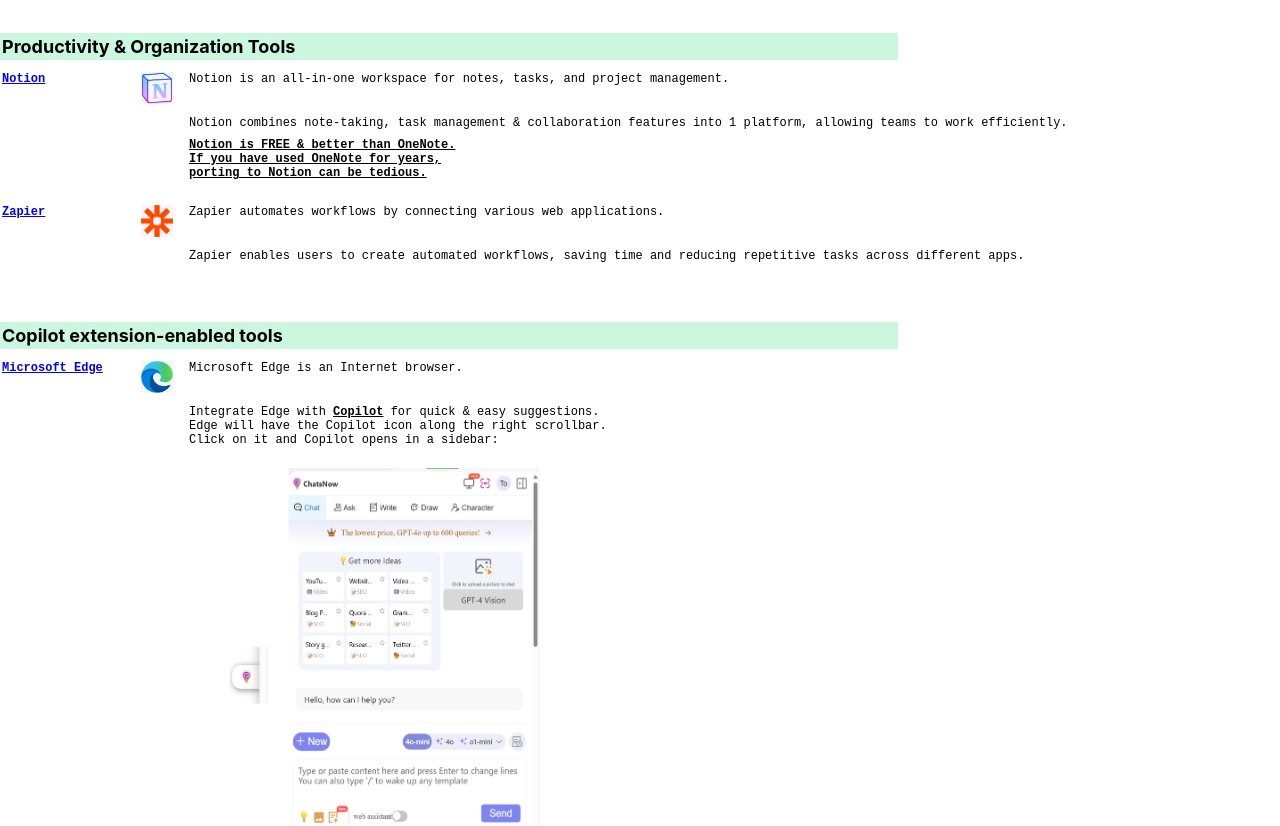
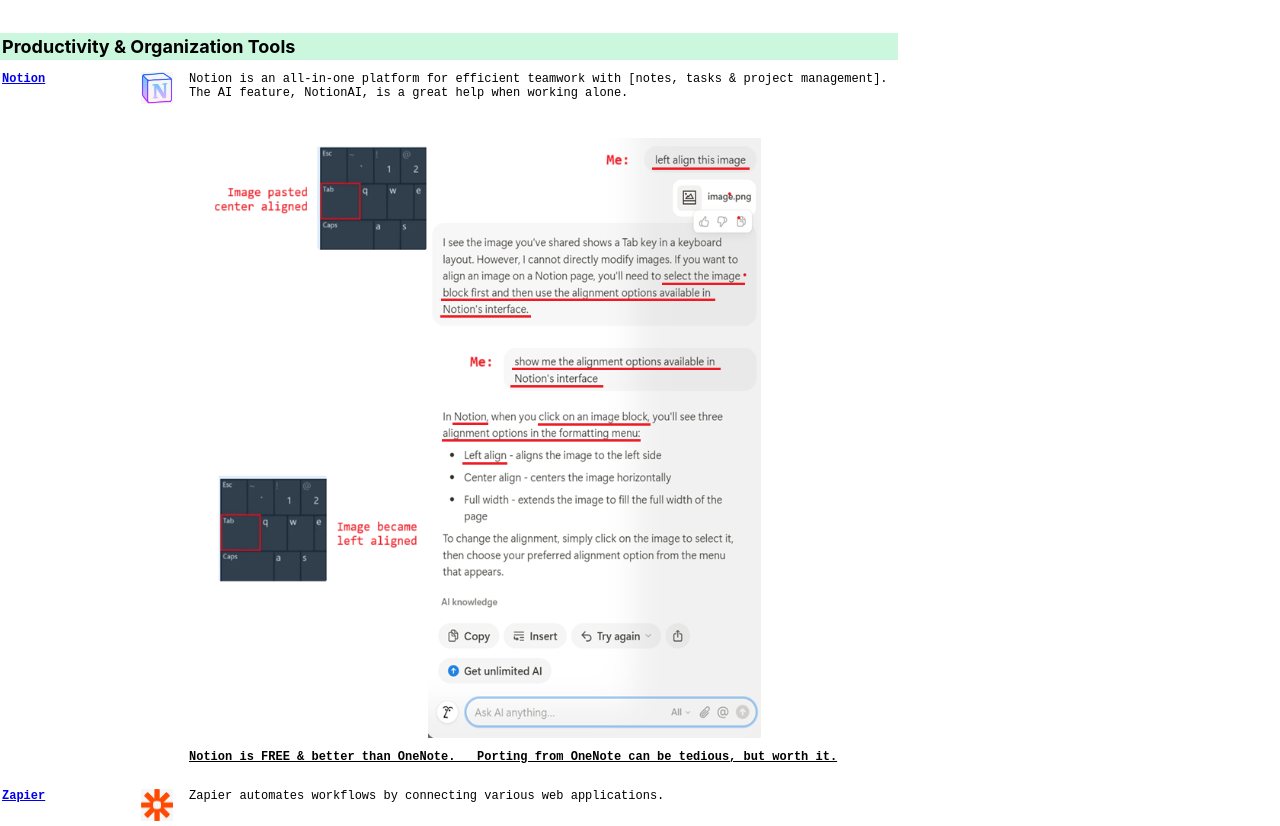
Before and after one commit to tomenglish23/TomEnglishAI, a React (Create React App) app: page /AITools/AIToolsAIToolEnabled in a window 1280 px wide. Shown: the part 820-1646 px from the top of the page. Built offline with nearby package versions, Linux system fonts and the light colour scheme.

Commit message:
AITools Notion AI example

```diff
--- a/src/Components/AITools/AIToolsAIToolEnabled.js
+++ b/src/Components/AITools/AIToolsAIToolEnabled.js
@@ -30,6 +30,7 @@
 import NiteCafe from '../../Images/AITools/nitecafe_ai.png';
 import NiteCafeOldManInDingy from '../../Images/AITools/OldManInADingyNightCafe.jpg';
 import Notion from '../../Images/AITools/notion_ai.png';
+import NotionAIEx1a from '../../Images/AITools/Notion_ai_ex1a.png';
 //import Numerous from '../../Images/AITools/numerous_ai.png';
 //import OpenAIPlayground from '../../Images/AITools/openai-playground_ai.png';
 //import OtterAI from '../../Images/AITools/otter-ai_ai.png';
@@ -178,19 +179,24 @@
                         <tr>
                             <td><a target="blank" href="https://www.notion.so/"><b>Notion</b></a></td>
                             <td><img src={Notion} alt="Notion" border="0" width="32" height="32" /></td>
-                            <td>Notion is an all-in-one workspace for notes, tasks, and project management.</td>
+                            <td>Notion is an all-in-one platform for efficient teamwork with [notes, tasks &amp; project management]. <br />
+                                The AI feature, NotionAI, is a great help when working alone.</td>
                         </tr>
                         <tr>
                             <td>&nbsp;</td>
                             <td>&nbsp;</td>
-                            <td>Notion combines note-taking, task management &amp; collaboration features into 1 platform, allowing teams to work efficiently.</td>
+                            <td></td>
                         </tr>
                         <tr>
                             <td>&nbsp;</td>
                             <td>&nbsp;</td>
-                            <td style={{paddingBottom:'23px'}}><b><u>Notion is FREE &amp; better than OneNote. <br />
-                                                               If you have used OneNote for years, <br />
-                                                               porting to Notion can be tedious.</u></b></td>
+                            <td>&nbsp;&nbsp;&nbsp;<img src={NotionAIEx1a} alt="Notion" border="0" width="550" height="600" /></td>
+                        </tr>
+                        <tr>
+                            <td>&nbsp;</td>
+                            <td>&nbsp;</td>
+                            <td style={{paddingBottom:'23px'}}><b><u>Notion is FREE &amp; better than OneNote.
+                                &nbsp;&nbsp;Porting from OneNote can be tedious, but worth it.</u></b></td>
                         </tr>
 
                         <tr>
```
Also changed, not shown: src/Images/AITools/Notion_ai_ex1.png (added), src/Images/AITools/Notion_ai_ex1a.png (added).
